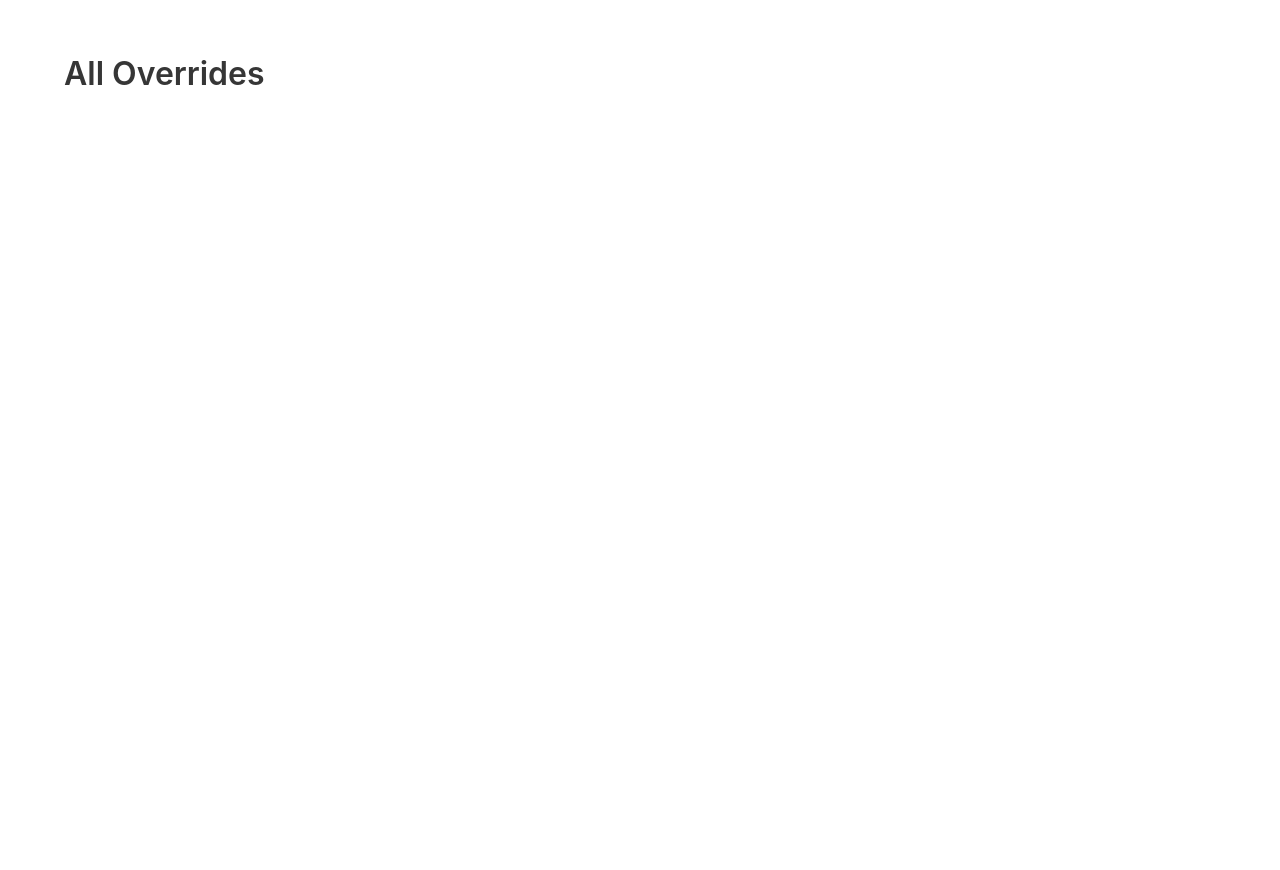
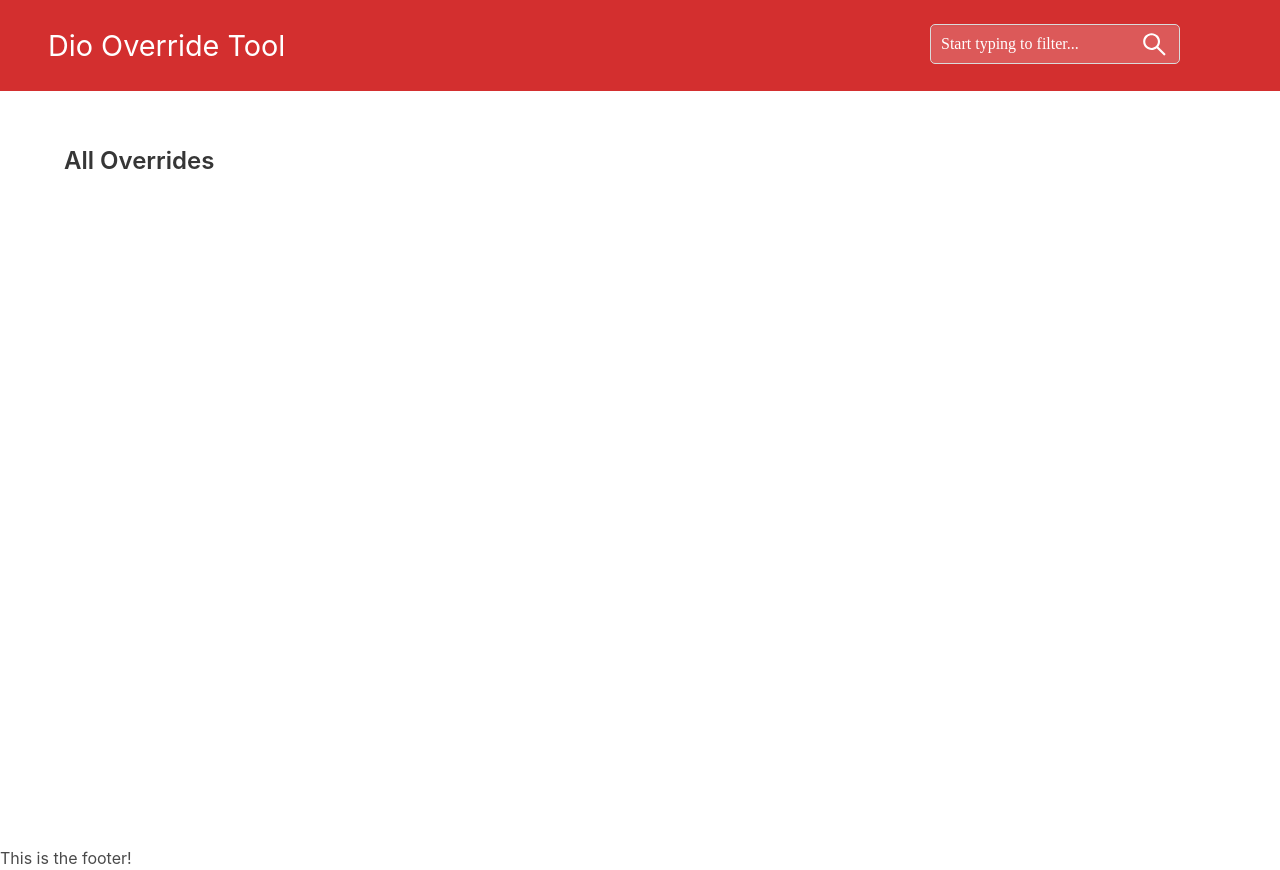
Before and after one commit to Steve-Johnstone/Dio-Override-Tool, a React (Create React App) app: page /overrides in a window 1280 px wide. Before the commit the page ends 800 px from the top, so only its background shows below. Built offline with nearby package versions, Linux system fonts and the light colour scheme.

Commit message:
Header added

```diff
--- a/package.json
+++ b/package.json
@@ -10,6 +10,7 @@
     "bulma": "^0.9.3",
     "react": "^17.0.2",
     "react-dom": "^17.0.2",
+    "react-icons": "^4.3.1",
     "react-router": "^6.1.1",
     "react-router-dom": "^6.1.1",
     "react-scripts": "5.0.0",
--- a/src/App.css
+++ b/src/App.css
@@ -15,3 +15,38 @@
 .override-list li:hover {
 	background-color: rgb(241, 236, 236);
 }
+
+.header {
+	color: white;
+	background-color: #d32f2f;
+	font-size: 1.8em;
+}
+
+#search-input-field {
+	color: white;
+	background-color: rgba(255, 255, 255, 0.2);
+	font-family: 'Open Sans", sans-serif';
+	border-radius: 5px;
+	width: 100%;
+	padding: 10px;
+}
+
+#search-input-field::placeholder {
+	color: white;
+}
+
+.search-bar {
+	width: 100%;
+	min-width: 250px;
+}
+
+.search-icon {
+	position: absolute;
+	margin-top: 3px;
+	min-width: 40px;
+	margin-left: 210px;
+}
+
+#search-bar-container {
+	margin-right: 100px;
+}
--- /dev/null
+++ b/src/components/Footer.js
@@ -0,0 +1,9 @@
+import React from 'react';
+import PropTypes from 'prop-types';
+import 'bulma/css/bulma.min.css';
+
+function Footer() {
+	return <div>This is the footer!</div>;
+}
+
+export default Footer;
--- /dev/null
+++ b/src/components/Header.js
@@ -0,0 +1,38 @@
+import React from 'react';
+import PropTypes from 'prop-types';
+import { AiOutlineSearch } from 'react-icons/ai';
+import 'bulma/css/bulma.min.css';
+
+const Header = ({ setSearchTerm }) => {
+	return (
+		<div className='header'>
+			<div className='level-item is-justify-content-space-between'>
+				<div>
+					<p className='ml-6'>Dio Override Tool</p>
+				</div>
+
+				<form id='search-bar-container' className='field py-5'>
+					<div className='search-bar'>
+						<div className='search-icon'>
+							<AiOutlineSearch />
+						</div>
+						<input
+							name='search item'
+							className='input'
+							id='search-input-field'
+							placeholder='Start typing to filter...'
+							type='text'
+							onChange={(e) => setSearchTerm(e.target.value)}
+						></input>
+					</div>
+				</form>
+			</div>
+		</div>
+	);
+};
+
+Header.propTypes = {
+	setSearchTerm: PropTypes.func,
+};
+
+export default Header;
--- a/src/components/MainPage.js
+++ b/src/components/MainPage.js
@@ -27,11 +27,11 @@ const MainPage = ({ url, setUrl, setSelectedOverrides }) => {
 				</h2>
 				<div>
 					<form className='field py-2'>
-						<div style={{ width: '50%' }} className='control'>
+						<div style={{ width: '40%' }} className='control'>
 							<label htmlFor='text' className='label'>
 								Local URL of the page
 							</label>
-							<div className='level'>
+							<div>
 								<input
 									name='url'
 									className='input is-link level-item'
@@ -45,7 +45,7 @@ const MainPage = ({ url, setUrl, setSelectedOverrides }) => {
 									e.preventDefault();
 									setSelectedOverrides(overrides[url]);
 								}}
-								className='button is-info'
+								className='button is-info mt-3'
 							>
 								<Link style={{ color: 'white' }} to='/overrides'>
 									GO
--- a/src/components/OverrideDisplay.js
+++ b/src/components/OverrideDisplay.js
@@ -1,13 +1,19 @@
-import React from 'react';
+import React, { useState } from 'react';
 import PropTypes from 'prop-types';
 import 'bulma/css/bulma.min.css';
 import { capitalise } from '../helpers/capitalise';
+import Header from './Header';
+import Footer from './Footer';
 
 const OverrideDisplay = ({ selectedOverrides }) => {
+	const [searchTerm, setSearchTerm] = useState('');
+
 	return (
+		<div>
+			<Header setSearchTerm={setSearchTerm} />
 			<section className='section mt-2'>
 				<div className='container'>
-				<h3 className='title is-3'>All Overrides</h3>
+					<h4 className='title is-4'>All Overrides</h4>
 					<div>
 						<ul className='override-list'>
 							{selectedOverrides.map((a) => {
@@ -18,7 +24,10 @@ const OverrideDisplay = ({ selectedOverrides }) => {
 						</ul>
 					</div>
 				</div>
+				<p>{searchTerm}</p>
 			</section>
+			<Footer />
+		</div>
 	);
 };
 
```
Also changed, not shown: 1 other file (tests, documents, lock files or other folders). Lines whose indentation alone changed are shown as unchanged.
